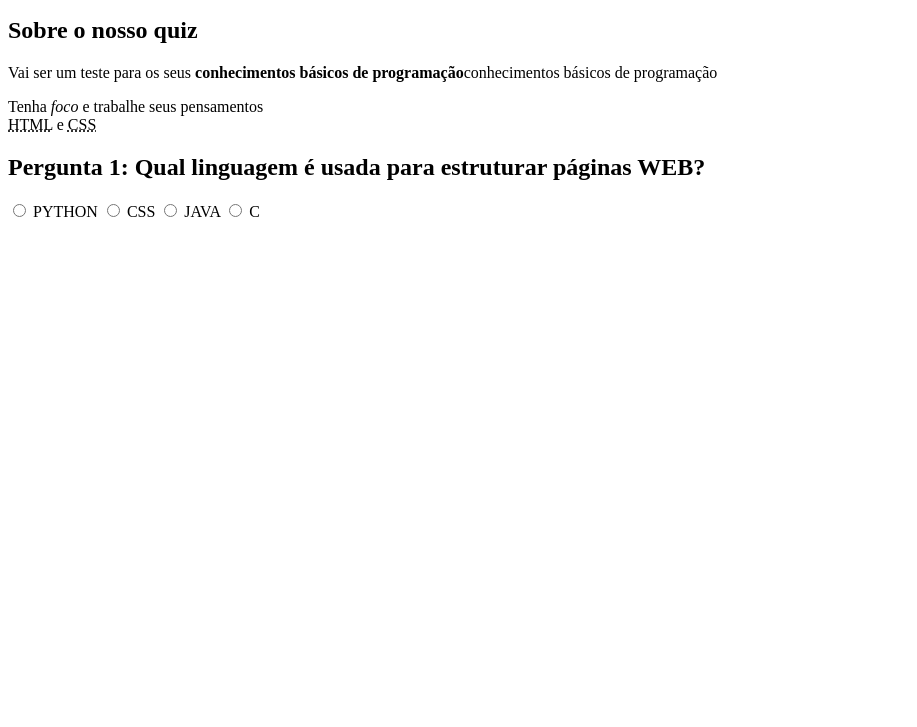
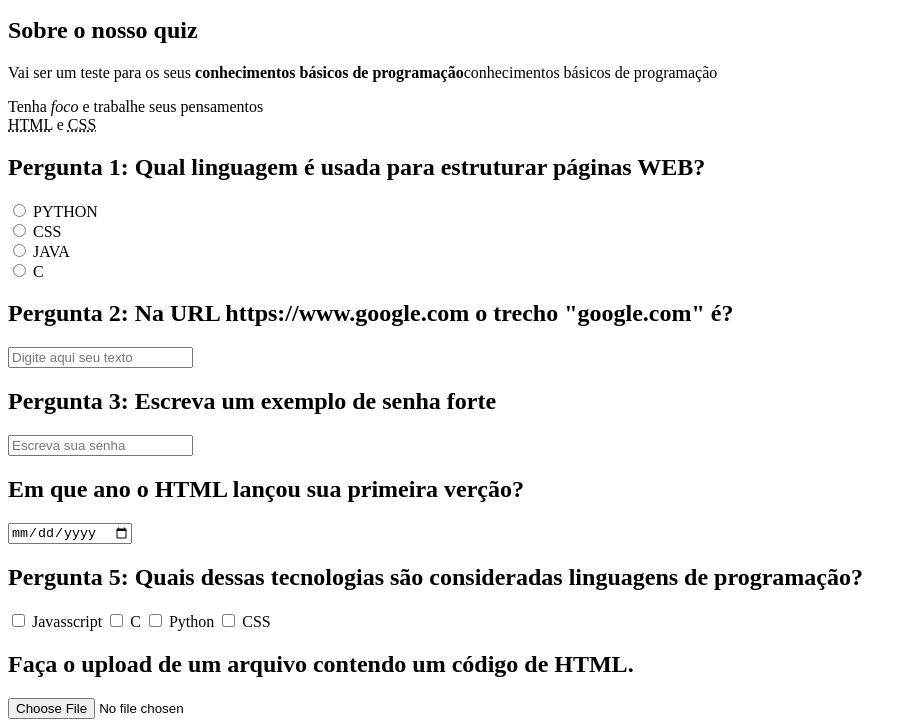
Before and after one commit to PeixinhoCarposo13/minhas_aulas_HTML, a plain HTML site: page index.html in a window 1280 px wide. Shown: the part 101-828 px from the top of the page, without its empty margins (0-917 px from the left). Before the commit the page ends 800 px from the top, so only its background shows below. Drawn offline with Linux system fonts and the light colour scheme.

Commit message:
continuaca das aulas HTML

```diff
--- a/index.html
+++ b/index.html
@@ -24,15 +24,57 @@
         <h2>Pergunta 1: Qual linguagem é usada para estruturar páginas WEB?</h2>
         <form>
           <input type="radio" value="pyton" id="p1a" name="pergunta1">
-          <label for="p1a"> PYTHON </label>
+          <label for="p1a"> PYTHON </label><br>
           <input type="radio" value="pyton" id="p1b" name="pergunta1">
-          <label for="p1b"> CSS </label>
+          <label for="p1b"> CSS </label><br>
           <input type="radio" value="pyton" id="p1c" name="pergunta1">
-          <label for="p1c"> JAVA </label>
+          <label for="p1c"> JAVA </label><br>
           <input type="radio" value="pyton" id="p1d" name="pergunta1">
-          <label for="p1d"> C </label>
+          <label for="p1d"> C </label><br>
         </form>
       </section>
+      <!--Pergunta 2 - texto-->
+      <section>
+        <h2>Pergunta 2: Na URL https://www.google.com o trecho "google.com" é?</h2>
+        <form>
+          <input type="text" id="p2" name="pergunta2" placeholder="Digite aqui seu texto">
+        </form>
+      </section>
+      <!-- Pergunta 3 - senha -->
+       <section>
+        <h2>Pergunta 3: Escreva um exemplo de senha forte</h2>
+        <form>
+          <input type="password" id="p3" name="pergunta3" placeholder="Escreva sua senha">
+        </form>
+       </section>
+       <!--Pergunta 4 - data-->
+       <section>
+        <h2>Em que ano o HTML lançou sua primeira verção?</h2>
+        <form>
+          <input type="date" id="p4" name="pergunta4">
+        </form>
+       </section>
+       <!--pergunta 5 - seleção multipla -->
+       <section>
+        <h2>Pergunta 5: Quais dessas tecnologias são consideradas linguagens de programação?</h2>
+        <form >
+          <input type="checkbox" id="p5a" name="pergunta5" value="Javasscript">
+          <label for="p5a">Javasscript</label>
+          <input type="checkbox" id="p5b" name="pergunta5" value="C">
+          <label for="p5b">C</label>
+          <input type="checkbox" id="p5c" name="pergunta5" value="Python">
+          <label for="p5c">Python</label>
+          <input type="checkbox" id="p5d" name="pergunta5" value="CSS">
+          <label for="p5d">CSS</label>
+        </form>
+       </section>
+       <!-- pergunta 6 - upload de arquivo-->
+        <section>
+          <h2>Faça o upload de um arquivo contendo um código de HTML.</h2>
+          <form>
+            <input type="file" id="p6" name="pergunta 6" >
+          </form>
+        </section>
     </main>
     <footer></footer>
   </body>
```
Also changed, not shown: descricao.txt.
